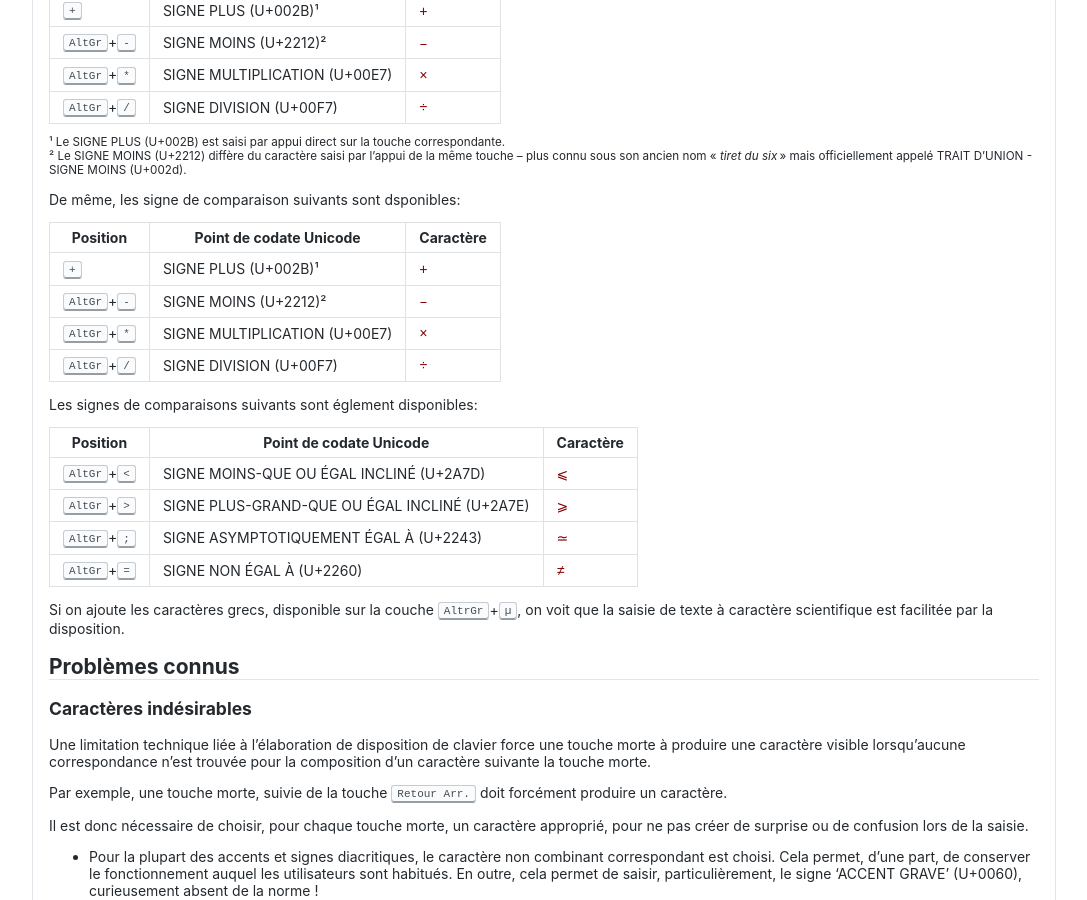
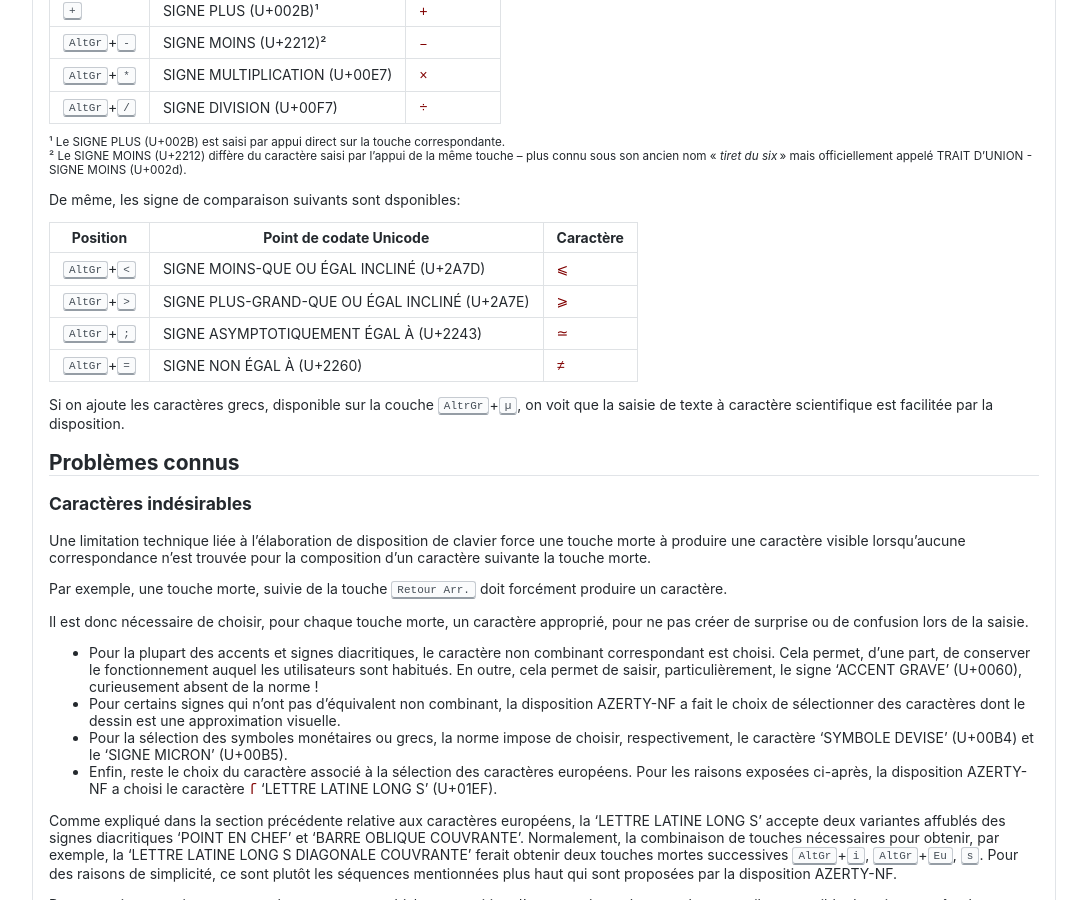
Before and after one commit to springcomp/optimized-azerty-win, a Jekyll site: the page built from index.md, in a window 1280 px wide and 900 px high, scrolled down 8098 px. Shown: the whole window, without its empty margins (96-1183 px from the left). Built offline with Jekyll 4.4.1, drawn with Linux system fonts in a browser that asks for light colours.

Commit message:
Removed duplicate paragraph.

```diff
--- a/index.md
+++ b/index.md
@@ -285,16 +285,6 @@ De même, les signe de comparaison suivants sont dsponibles:
 
 |Position|Point de codate Unicode | Caractère|
 |---|---|---|
-| <kbd>+</kbd> | SIGNE PLUS (U+002B)¹ | `+` |
-| <kbd>AltGr</kbd>+<kbd>-</kbd> | SIGNE MOINS (U+2212)² | `–` |
-| <kbd>AltGr</kbd>+<kbd>*</kbd> | SIGNE MULTIPLICATION (U+00E7) | `×` |
-| <kbd>AltGr</kbd>+<kbd>/</kbd> | SIGNE DIVISION (U+00F7) | `÷` |
-
-
-Les signes de comparaisons suivants sont églement disponibles:
-
-|Position|Point de codate Unicode | Caractère|
-|---|---|---|
 | <kbd>AltGr</kbd>+<kbd><</kbd> | SIGNE MOINS-QUE OU ÉGAL INCLINÉ (U+2A7D) | `⩽` |
 | <kbd>AltGr</kbd>+<kbd>></kbd> | SIGNE PLUS-GRAND-QUE OU ÉGAL INCLINÉ (U+2A7E) | `⩾` |
 | <kbd>AltGr</kbd>+<kbd>;</kbd> | SIGNE ASYMPTOTIQUEMENT ÉGAL À (U+2243) | `≃` |
```
